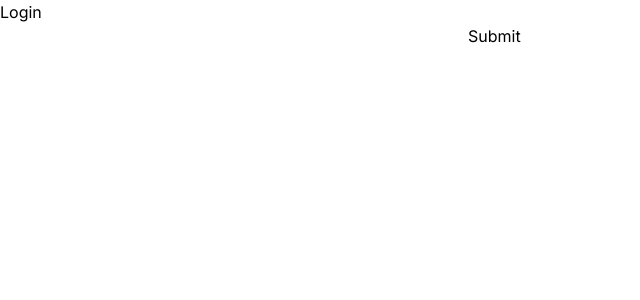
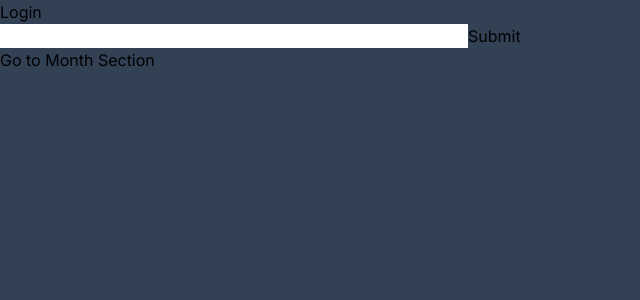
Before and after one commit to vitor-afonso/budget-manager-nextjs, a Next.js app: page /login in a window 1280 px wide. Shown: the top 300 px of the page, without its empty margins (0-640 px from the left). Built offline with nearby package versions, Linux system fonts and the light colour scheme; no server answers; the database is empty.

Commit message:
add bg color to layout

```diff
--- a/src/app/layout.tsx
+++ b/src/app/layout.tsx
@@ -2,6 +2,7 @@ import '@/app/globals.css';
 import { Inter } from 'next/font/google';
 import { AuthProviderWrapper } from '@/app/auth.context';
 import { getMonths } from '@/lib/mongodb/months';
+import clsx from 'clsx';
 
 const inter = Inter({ subsets: ['latin'] });
 
@@ -15,7 +16,7 @@ export default async function RootLayout({ children }: { children: React.ReactNo
 
   return (
     <html lang='en'>
-      <body className={inter.className}>
+      <body className={clsx(inter.className, 'bg-slate-700')}>
         <AuthProviderWrapper allMonths={months}>{children}</AuthProviderWrapper>
       </body>
     </html>
--- a/src/app/login/page.tsx
+++ b/src/app/login/page.tsx
@@ -46,9 +46,10 @@ const Login = () => {
           <p>{user.name} is in tha house! 🙌</p>
           <button onClick={() => logOutUser()}>Logout</button>
           <br />
-          <Link href={'/'}>Go to Month Section</Link>
         </>
       )}
+
+      <Link href={'/'}>Go to Month Section</Link>
     </div>
   );
 };
```
